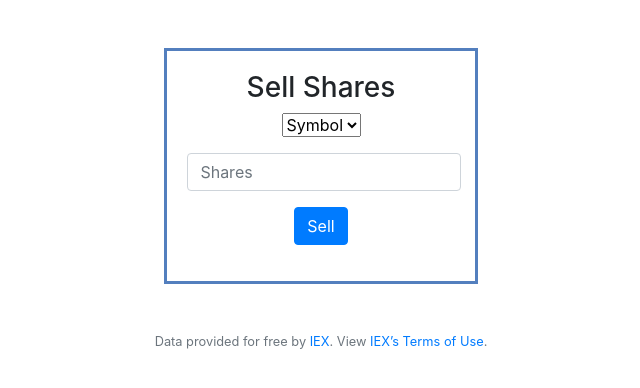
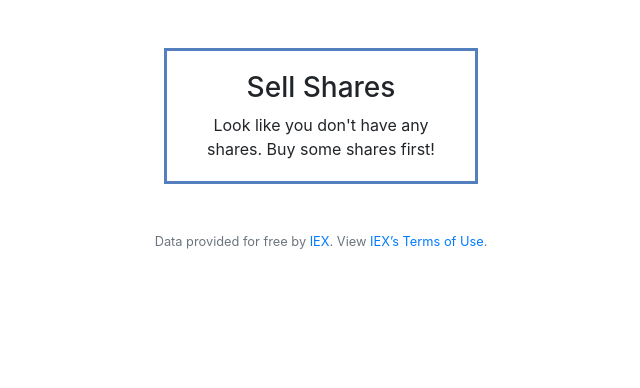
Before and after one commit to 1998tapan/CS50-Finance, a Flask app: template templates/sell.html in a window 1280 px wide. Shown: the part 76-464 px from the top of the page, without its empty margins (319-959 px from the left). Run offline with Flask 2, Linux system fonts and the light colour scheme; the template is opened without the code that fills it, so the values that code supplies are empty; some libraries are stand-ins or nearby versions.

```diff
--- a/application.py
+++ b/application.py
@@ -51,8 +51,13 @@ def index():
     user_id = int(session['user_id'])
     try:
         # get user's total shares company wise and stock symbol
+        """
         user_data = db.execute(
             "SELECT company_symbol AS symbol, SUM(shares) AS shares FROM stocks_purchased WHERE id = :user_id GROUP BY company_symbol",
+            user_id=user_id)
+        """
+        user_data = db.execute(
+            "SELECT company_symbol AS symbol, shares FROM stocks_purchased WHERE id = :user_id",
             user_id=user_id)
         # fetch current price, company_name  of the stock from API via stock symbol
         # and add them to it's respective stock in user_data dict
@@ -129,17 +134,39 @@ def buy():
         if user_cash < total_cost:
             return apology("Insufficient funds", 403)
 
+        # check if user has some shares from that symbol. If they have, update that row
+        # else insert new row
         # add stocks purchase info to database
         # and if successful, deduct cash from user
+
         try:
-            db.execute(
-                'INSERT INTO stocks_purchased(id, company_name, company_symbol, shares, stock_price, total_cost) VALUES(:uid, :name, :sym, :share, :price, :total_cost)',
-                uid=user_id,
-                name=company_name,
-                sym=symbol,
-                share=shares,
-                price=stock_price,
-                total_cost=total_cost)
+            user_stock_row = db.execute("SELECT * FROM stocks_purchased WHERE id = :uid AND company_symbol = :symbol",
+                                        uid=user_id,
+                                        symbol=symbol)
+
+            if len(user_stock_row) > 0:
+                # {'id': 2, 'company_name': 'Apple, Inc.', 'company_symbol': 'AAPL', 'shares': 2, 'stock_price':
+                # '248.23', 'total_cost': 496.46, 'purchased_datetime': '2020-03-13 10:58:02'}
+                user_stock_row = user_stock_row[0]
+                # update total shares, total_cost, stock_price(to current price)
+                shares += user_stock_row['shares']
+                user_total_cost = total_cost + user_stock_row['total_cost']
+                db.execute("UPDATE stocks_purchased SET shares = :shares, stock_price = :price, total_cost = :total_cost WHERE id = :uid AND company_symbol = :symbol",
+                           shares=shares,
+                           price=stock_price,
+                           total_cost=user_total_cost,
+                           uid=user_id,
+                           symbol=symbol)
+
+            else:
+                db.execute(
+                    'INSERT INTO stocks_purchased(id, company_name, company_symbol, shares, stock_price, total_cost) VALUES(:uid, :name, :sym, :share, :price, :total_cost)',
+                    uid=user_id,
+                    name=company_name,
+                    sym=symbol,
+                    share=shares,
+                    price=stock_price,
+                    total_cost=total_cost)
 
             db.execute('UPDATE users SET cash = :cash WHERE id=:id',
                        cash=(user_cash - total_cost),
@@ -274,9 +301,57 @@ def register():
 @login_required
 def sell():
     """Sell shares of stock"""
+    return apology("TODO")
+
+    # id, company_name, company_symbol, shares, stock_price, total_cost
     user_id = int(session['user_id'])
     if request.method == 'POST':
-        return apology("TODO")
+        symbol = request.form['symbol']
+        shares = int(request.form['shares'])
+        sell_all = False
+
+        # get total shares of the symbol, "then" stock price
+        # get user cash
+        # check if shares to be sell are not more than total shares
+        # look up the current price of share
+        # multiply it to shares to be sell
+        # update user cash
+        # if sell_all = True, delete the entire row from "stocks_purchased" table in db
+        # update total shares
+        # update total_cost - should be deducted from "then" stock price,  not current
+
+        if not symbol:
+            return apology("Must provide a symbol", 403)
+
+        if not shares:
+            return apology("Must provide shares", 403)
+
+        user_total_shares = db.execute(
+            "SELECT SUM(shares) AS shares FROM stocks_purchased WHERE id = :user_id AND company_symbol = :symbol",
+            user_id=user_id,
+            symbol=symbol)
+        user_total_shares = int(user_total_shares[0]['shares'])
+
+        if shares > user_total_shares:
+            return apology("You don't have that much shares", 403)
+
+        if shares == user_total_shares:
+            sell_all = True
+
+        share_data = lookup(symbol)
+        now_share_price = share_data['price']
+        sell_price = now_share_price * shares
+
+        user_cash = db.execute("SELECT cash FROM users WHERE id = :user_id",
+                               user_id=user_id)
+        user_cash = int(user_cash[0]['cash'])
+        user_cash += sell_price
+
+        if sell_all:
+            db.execute("DELETE from stocks_purchased WHERE id = :user_id AND company_symbol = :symbol")
+        else:
+            remaining_shares = user_total_shares - shares
+            # db.execute("UPDATE stocks_purchased ")
 
     try:
         user_shares_symbol = db.execute("SELECT DiSTINCT(company_symbol) FROM stocks_purchased WHERE id = :id",
--- a/templates/sell.html
+++ b/templates/sell.html
@@ -7,9 +7,10 @@
 {% block main %}
     <div class="form-border">
         <h3>Sell Shares</h3>
+        {% if symbols %}
             <form class="form-group" method="post" action="/sell">
                 <div class="form-group">
-                <select name="symbol">
+                    <select class="form-control" name="symbol">
                         <option selected disabled>Symbol</option>
                         {% for symbol in symbols %} }}
                             <option>{{ symbol }}</option>
@@ -23,6 +24,9 @@
 
                 <button class="btn btn-primary" type="submit">Sell</button>
             </form>
+        {% else %}
+            Look like you don't have any shares. Buy some shares first!
+        {% endif %}
     </div>
 
 {% endblock %}
```
Also changed, not shown: templates/login.html (+56 -1 lines), templates/register.html (+11 -3 lines). Lines whose indentation alone changed are shown as unchanged.
